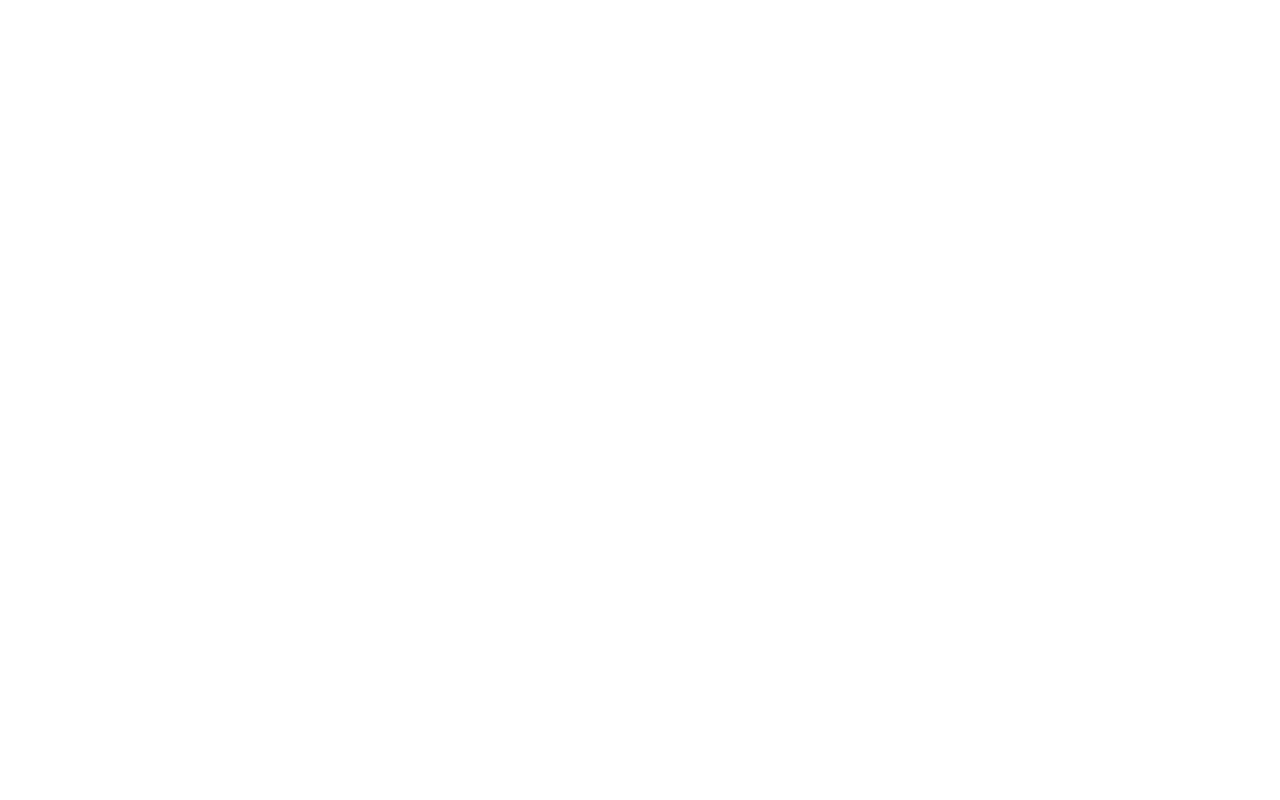
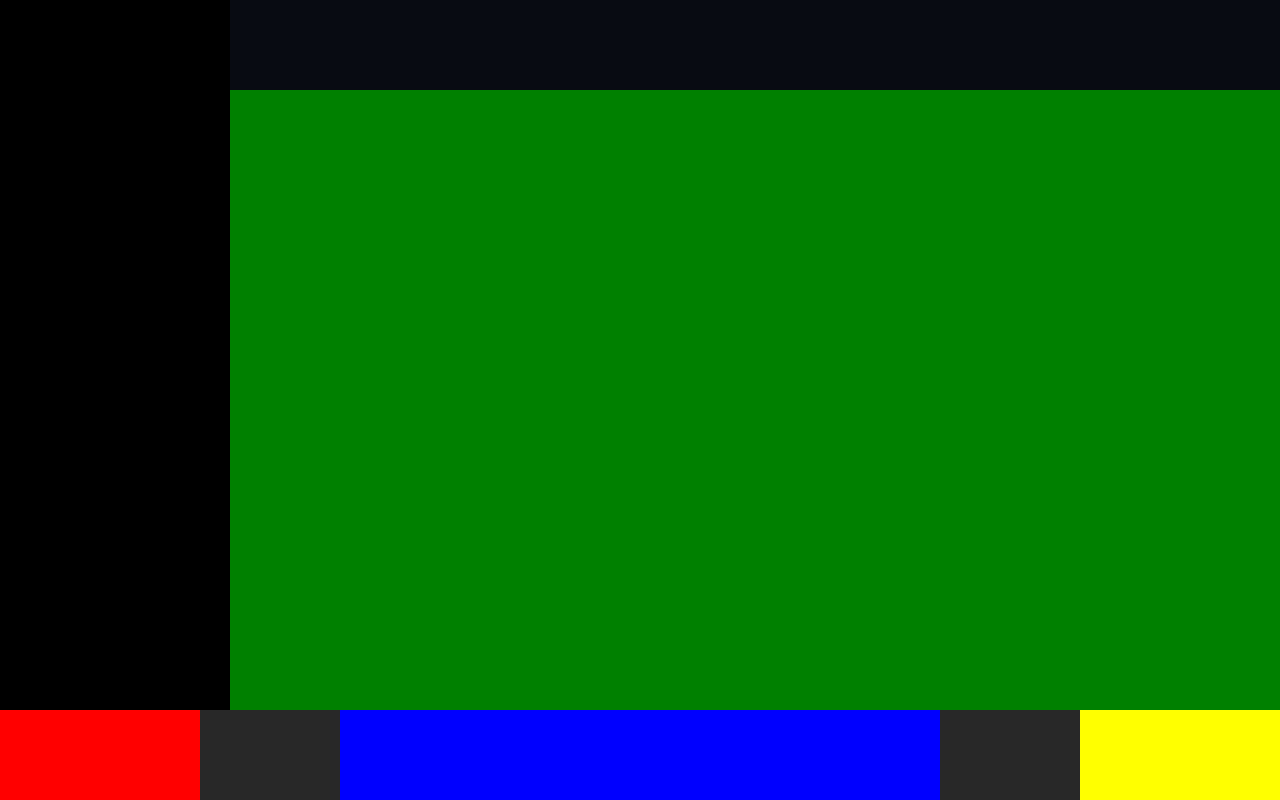
Before and after one commit to RodrigoFantechi/html-css-spotifyweb, a plain HTML site: page index.html in a window 1280 px wide. Drawn offline with Linux system fonts and the light colour scheme.

Commit message:
add structure

```diff
--- a/assets/css/style.css
+++ b/assets/css/style.css
@@ -0,0 +1,87 @@
+:root {
+    --clr-player-nav: #282828;
+    --clr-dark: #000000;
+    --clr-main-nav:#080B12;
+    --clr-song-section: #141922;
+}
+
+
+
+* {
+    margin: 0;
+    padding: 0;
+    box-sizing: border-box;
+}
+
+
+
+
+
+/* NAVBAR */
+
+.nav {
+    height: 90px;
+    width: 100%;
+    background-color: var(--clr-player-nav);
+    display: flex;
+    flex-wrap: nowrap;
+    justify-content: space-between;
+}
+
+.track_details {
+    width: 200px;
+    background-color: red;
+flex-shrink: 0;
+}
+
+.player {
+    background-color: blue;
+    width: 600px;
+}
+
+.controls {
+    background-color: yellow;
+    width: 200px;
+    flex-shrink: 0;
+}
+
+/* MAIN */
+
+.main {
+    height: calc(100vh - 90px);
+    width: 100%;
+    display: flex;
+    flex-wrap: nowrap;
+
+}
+
+.sidebar{
+    width: 230px;
+    height: 100%;
+    background-color: var(--clr-dark);
+}
+
+.main_body{
+    height: 100%;
+    width:calc(100% - 230px);
+
+}
+.main_body_navbar{
+    height: 90px;
+    width: 100%;
+    background-color: var(--clr-main-nav);
+
+}
+.main_body_song_section{
+    background-color: var(--clr-song-section);
+    height:var(100% - 90px);
+    height: calc(100% - 90px);
+    overflow: auto;
+}
+
+.test{
+    width: 100%;
+    height: 2000px;
+    background-color: green;
+
+}
--- a/index.html
+++ b/index.html
@@ -1,16 +1,49 @@
 <!DOCTYPE html>
 <html lang="en">
+
 <head>
     <meta charset="UTF-8">
     <meta http-equiv="X-UA-Compatible" content="IE=edge">
     <meta name="viewport" content="width=device-width, initial-scale=1.0">
     <!-- Google Font -->
     <!-- Font Awesome -->
+    <link rel="stylesheet" href="https://cdnjs.cloudflare.com/ajax/libs/font-awesome/6.2.0/css/all.min.css"
+        integrity="sha512-xh6O/CkQoPOWDdYTDqeRdPCVd1SpvCA9XXcUnZS2FmJNp1coAFzvtCN9BmamE+4aHK8yyUHUSCcJHgXloTyT2A=="
+        crossorigin="anonymous" referrerpolicy="no-referrer" />
     <!-- Link CSS -->
     <link rel="stylesheet" href="./assets/css/style.css">
     <title>Document</title>
 </head>
+
 <body>
+    <div class="main">
+        <div class="sidebar"></div>
+        <div class="main_body">
+            <div class="main_body_navbar"></div>
+            <!-- /.main_body_navbar -->
+            <div class="main_body_song_section">
+                    <div class="test"></div>
+            </div>
+            <!-- /.main_body_song_section -->
+        </div>
+        <!-- /.main_body -->
+        <!-- /.sidebar -->
+
+
+    </div>
+    <!-- /.main -->
+
+
+    <div class="nav">
+        <div class="track_details"></div>
+        <!-- /.track_details -->
+        <div class="player"></div>
+        <!-- /.player -->
+        <div class="controls"></div>
+        <!-- /.controls -->
+    </div>
+    <!-- /.nav -->
 
 </body>
+
 </html>
```
